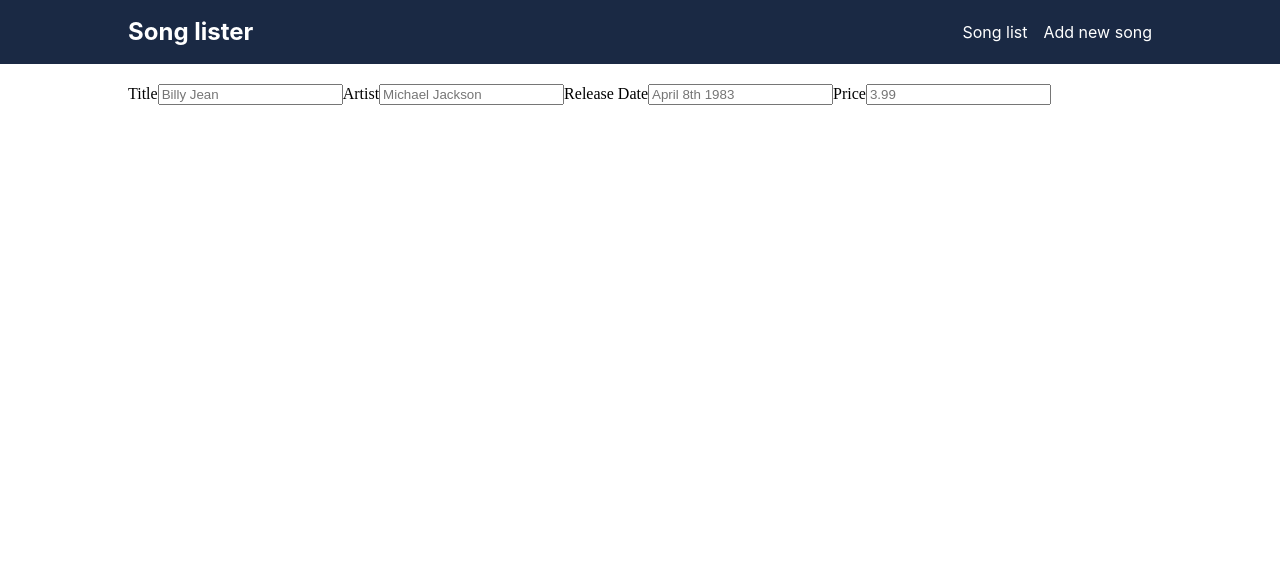
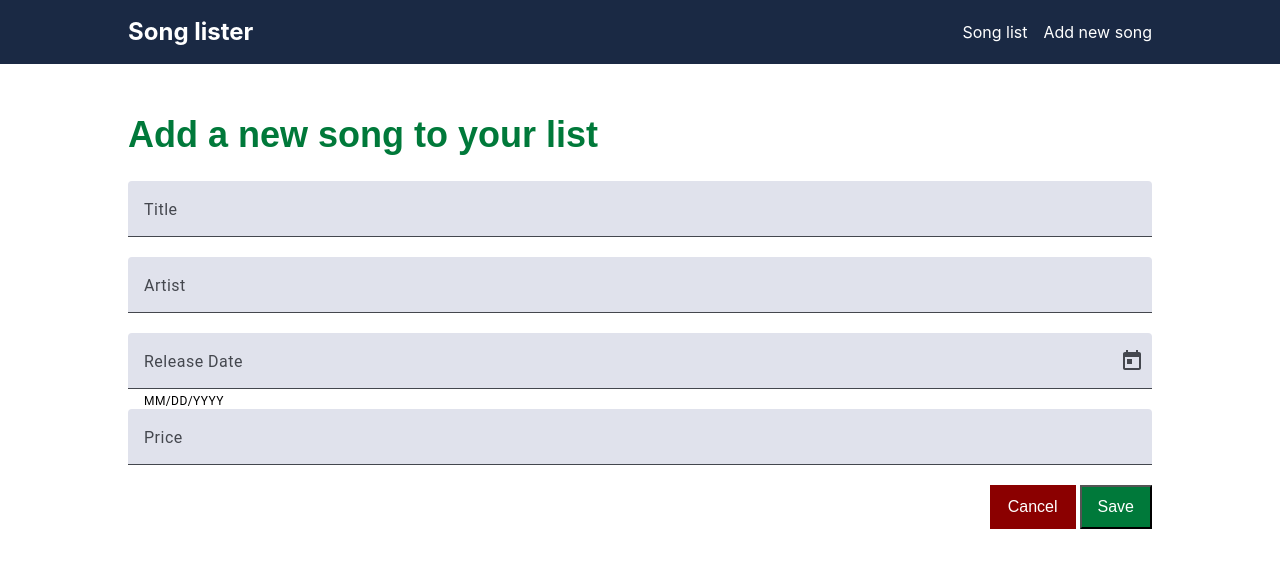
Before and after one commit to monguis/music-library, an Angular app: page /update/1 in a window 1280 px wide. Shown: the top 568 px of the page. Built offline with nearby package versions, Linux system fonts and the light colour scheme.

Commit message:
style form component, added datepicker from material

```diff
--- a/angular.json
+++ b/angular.json
@@ -32,6 +32,7 @@
               }
             ],
             "styles": [
+              "@angular/material/prebuilt-themes/azure-blue.css",
               "src/styles.scss"
             ],
             "scripts": []
@@ -91,6 +92,7 @@
               }
             ],
             "styles": [
+              "@angular/material/prebuilt-themes/azure-blue.css",
               "src/styles.scss"
             ],
             "scripts": []
--- a/package.json
+++ b/package.json
@@ -13,10 +13,12 @@
   "private": true,
   "dependencies": {
     "@angular/animations": "^19.1.0",
+    "@angular/cdk": "^19.2.2",
     "@angular/common": "^19.1.0",
     "@angular/compiler": "^19.1.0",
     "@angular/core": "^19.1.0",
     "@angular/forms": "^19.1.0",
+    "@angular/material": "^19.2.2",
     "@angular/platform-browser": "^19.1.0",
     "@angular/platform-browser-dynamic": "^19.1.0",
     "@angular/router": "^19.1.0",
--- a/src/app/components/song-form/song-form.component.html
+++ b/src/app/components/song-form/song-form.component.html
@@ -1,10 +1,26 @@
+<h2>Add a new song to your list</h2>
 <form action="">
-  <label for="title">Title</label>
-  <input type="text" name="title" id="title" placeholder="Billy Jean" />
-  <label for="artist">Artist</label>
-  <input type="text" name="artist" id="artist" placeholder="Michael Jackson" />
-  <label for="releaseDate">Release Date</label>
-  <input type="text" name="releaseDate" id="releaseDate" placeholder="April 8th 1983" />
-  <label for="price">Price</label>
-  <input type="text" name="price" id="price" placeholder="3.99" />
+  <mat-form-field class="full-width">
+    <mat-label>Title</mat-label>
+    <input matInput type="text" name="title" id="title" placeholder="Billy Jean" />
+  </mat-form-field>
+  <mat-form-field class="full-width">
+    <mat-label for="artist">Artist</mat-label>
+    <input matInput type="text" name="artist" id="artist" placeholder="Michael Jackson" />
+  </mat-form-field>
+  <mat-form-field class="full-width">
+    <mat-label>Release Date</mat-label>
+    <input matInput [matDatepicker]="picker" />
+    <mat-hint>MM/DD/YYYY</mat-hint>
+    <mat-datepicker-toggle matIconSuffix [for]="picker"></mat-datepicker-toggle>
+    <mat-datepicker #picker></mat-datepicker>
+  </mat-form-field>
+  <mat-form-field class="full-width">
+    <mat-label for="artist">Price</mat-label>
+    <input matInput type="number" name="price" id="price" placeholder="3.99" />
+  </mat-form-field>
+  <ul class="actions-list">
+    <button class="app-btn danger">Cancel</button>
+    <button class="app-btn">Save</button>
+  </ul>
 </form>
--- a/src/app/components/song-form/song-form.component.scss
+++ b/src/app/components/song-form/song-form.component.scss
@@ -0,0 +1,11 @@
+.full-width {
+  width: 100%;
+}
+
+.actions-list {
+  margin: 0;
+  padding: 0;
+  display: flex;
+  gap: 0.25rem;
+  justify-content: end;
+}
--- a/src/index.html
+++ b/src/index.html
@@ -7,7 +7,7 @@
     <meta name="viewport" content="width=device-width, initial-scale=1" />
     <link rel="icon" type="image/x-icon" href="favicon.ico" />
   </head>
-  <body>
+  <body class="mat-typography">
     <app-root></app-root>
   </body>
 </html>
--- a/src/styles.scss
+++ b/src/styles.scss
@@ -1,5 +1,10 @@
+html,
+body {
+  height: 100%;
+}
 body {
   margin: 0;
+  font-family: var(--regular-font);
 }
 
 // Colors
@@ -63,3 +68,9 @@ button.app-btn {
     }
   }
 }
+
+.mat-datepicker-content-container {
+  background-color: white;
+  border: 2px solid var(--highlight-green-color);
+  border-radius: 5px;
+}
```
Also changed, not shown: src/app/components/song-form/song-form.component.ts (+6 -1 lines), 1 other file (tests, documents, lock files or other folders).
